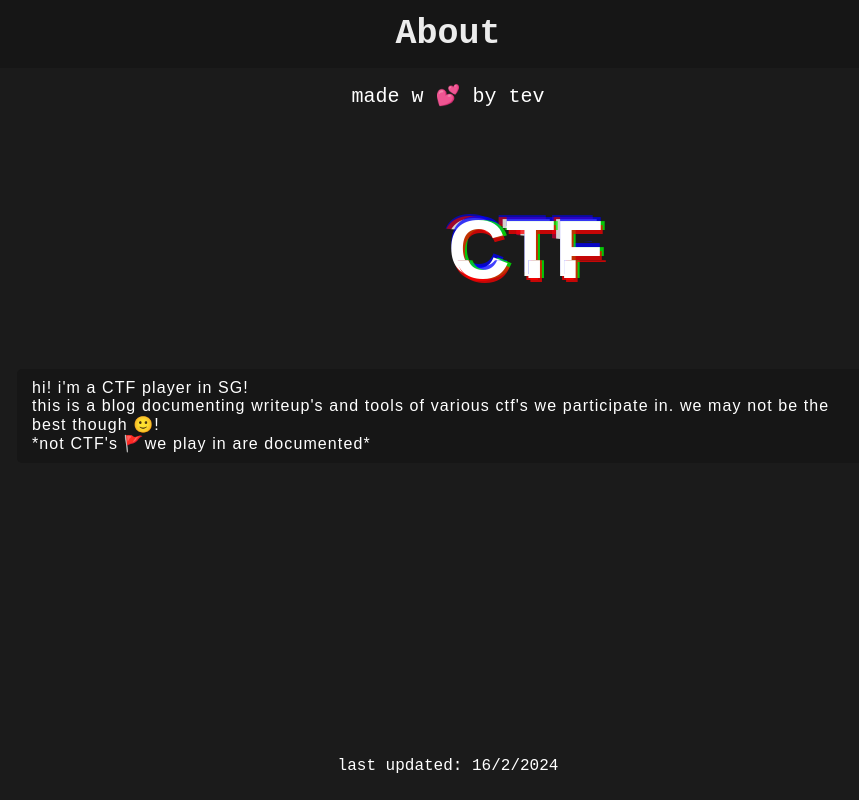
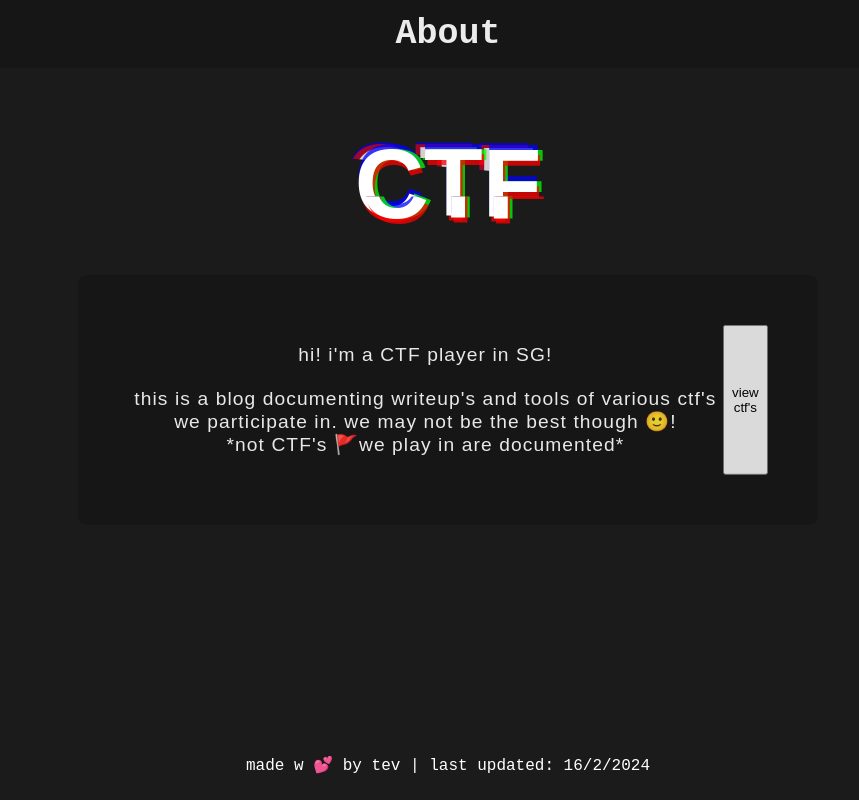
Before and after one commit to trevelling/CTF, a Next.js app: page / in a window 1280 px wide. Shown: the whole page, without its empty margins (192-1051 px from the left). Built offline with nearby package versions, Linux system fonts and the light colour scheme.

Commit message:
chore; combined credits and last update into info

```diff
--- a/app/about/about.jsx
+++ b/app/about/about.jsx
@@ -2,25 +2,24 @@ import React from 'react';
 import styles from "./about.module.css";
 
 function About(){
-
     return(
         <div>
             <div className={styles.CTFheader} >
-                <p>
                 <span aria-hidden="true">CTF</span>
                 <span>CTF</span>
                 <span aria-hidden="true">CTF</span>
-                </p>
             </div>
-            <p className={styles.about}>
-                hi! i'm a CTF player in
-                SG! <br></br> this is a blog documenting writeup's and tools of various ctf's we
+            <div className={styles.about}>
+                <p>
+                    hi! i'm a CTF player in SG!<br/><br/>
+                    this is a blog documenting writeup's and tools of various ctf's we
                     participate in. we may not be the best though 🙂!
 
                     <br></br>
                     *not CTF's 🚩we play in are documented*
                 </p>
-
+                <button className={styles.button}>view ctf's</button>
+            </div>
         </div>
 
     );
--- a/app/about/about.module.css
+++ b/app/about/about.module.css
@@ -47,7 +47,6 @@
 
 .CTFheader span{
     position: absolute;
-
 }
 
 .CTFheader span:first-child{
@@ -61,18 +60,18 @@
     animation: glitch 375ms infinite;
     clip-path: polygon(0 60%, 100% 60%, 100% 100%, 0 100%);
     transform: translate(0.05em, 0.025em);
-
 }
 
 .CTFheader {
     display: inline-block;
     animation: glitch 500ms infinite;
+    position: relative;
     display: flex;
     justify-content: center;
-    position: relative;
+    margin-top: 60px;
 
     color: rgb(255, 255, 255);
-    font-size: 5rem;
+    font-size: 6rem;
     font-family: sans-serif;
     font-weight: 700;
     text-transform: uppercase;
@@ -87,12 +86,15 @@
     color: white;
     background-color: #161616;
     display: flex;
-    padding: 10px 15px;
-    border-radius: 5px;
-    width: 65%;
+    padding: 50px 50px;
+    border-radius: 9px;
+    width: 50%;
     font-family: Arial, Helvetica, sans-serif;
     font-weight: 400;
     letter-spacing: 1.1px;
+    font-size: 1.2em;
+    opacity: 0.9;
+    text-align: center;
 
     /* Centering of Square */
     position: absolute;
--- a/app/layout.jsx
+++ b/app/layout.jsx
@@ -1,7 +1,6 @@
 import Head from "next/head";
 import Navbar from "@/app/ui/navbar";
-import Credits from "@/app/ui/credits";
-import LastUpdated from "@/app/ui/lastupdate";
+import Info from "@/app/ui/info";
 import "./globals.css";
 
 export default function RootLayout({ children }) {
@@ -14,8 +13,7 @@ export default function RootLayout({ children }) {
       </Head>
       <body>
         <Navbar />
-        <Credits />
-        <LastUpdated />
+        <Info />
         {children}
       </body>
     </html>
--- a/app/ui/credits.jsx
+++ /dev/null
@@ -1,8 +0,0 @@
-import React from "react";
-import styles from "./credits.module.css";
-
-export default function Credits() {
-  return (
-    <a className={styles.creds} href="https://github.com/trevelling" target="_blank" rel="noopener noreferrer">made w 💕 by tev</a>
-  );
-}
--- a/app/ui/credits.module.css
+++ /dev/null
@@ -1,9 +0,0 @@
-.creds{
-    color: white;
-    display: flex;
-    justify-content: center;
-    text-decoration: none;
-    padding: 15px;
-    font-size: 20px;
-    font-family: 'Courier New', Courier, monospace;
-}
--- /dev/null
+++ b/app/ui/info.jsx
@@ -0,0 +1,10 @@
+import React from "react";
+import styles from "./info.module.css";
+
+export default function Info() {
+  return (
+    <a className={styles.info} href="https://github.com/trevelling" target="_blank" rel="noopener noreferrer" >
+      made w 💕 by tev | last updated: 16/2/2024
+    </a>
+  );
+}
--- a/app/ui/lastupdate.module.css
+++ b/app/ui/info.module.css
@@ -1,4 +1,4 @@
-.lastupdate {
+.info {
     position: absolute;
     bottom: 0;
     width: 100%;
@@ -7,4 +7,5 @@
     color: white;
     padding-bottom: 25px;
     font-family: 'Courier New', Courier, monospace;
+    text-decoration: none;
 }
--- a/app/ui/lastupdate.jsx
+++ /dev/null
@@ -1,8 +0,0 @@
-import React from "react";
-import styles from "./lastupdate.module.css";
-
-export default function LastUpdated() {
-  return (
-    <a className={styles.lastupdate}>last updated: 16/2/2024</a>
-  );
-}
```
Lines whose indentation alone changed are shown as unchanged.
